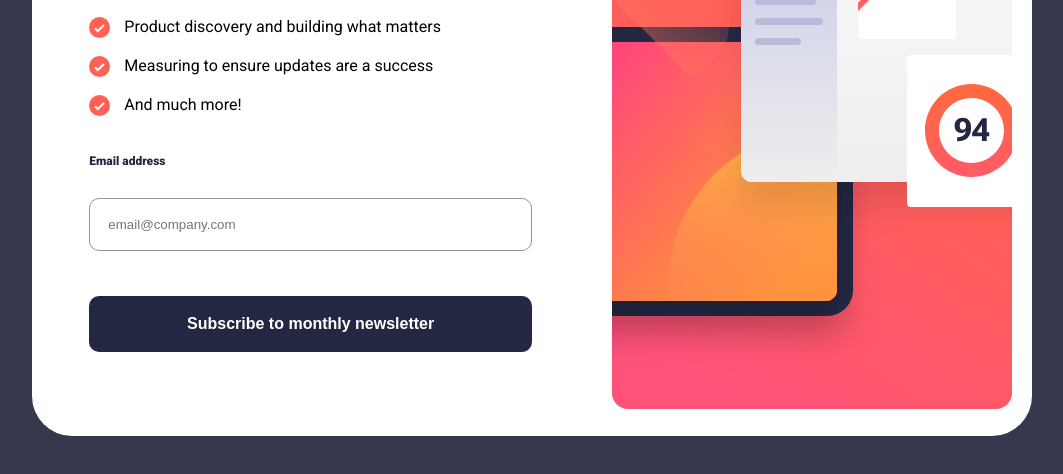
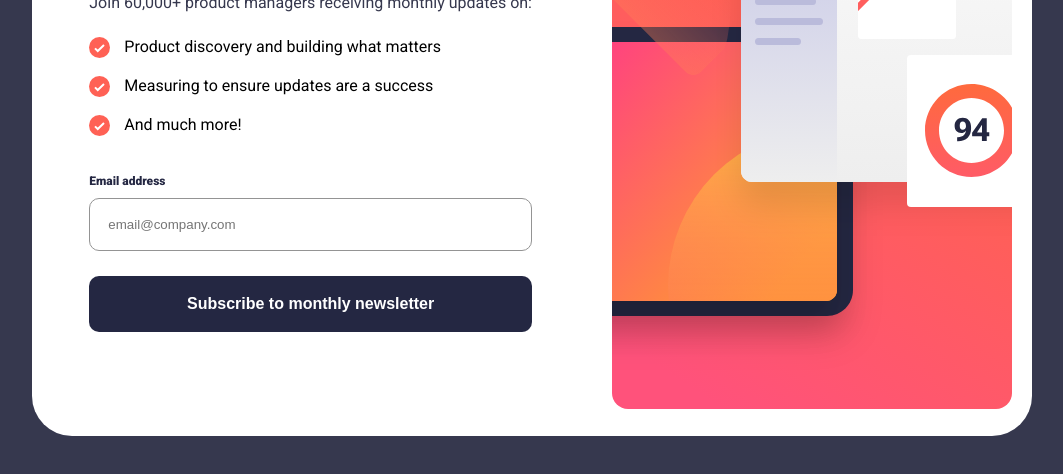
Before and after one commit to IagoOliveiraF/Newsletter-page, a plain HTML site: page index.html in a window 1536 px wide. Shown: the part 284-758 px from the top of the page, without its empty margins (236-1299 px from the left). Drawn offline with Linux system fonts and the light colour scheme.

```diff
--- a/CSS/style.css
+++ b/CSS/style.css
@@ -231,10 +231,6 @@
 
     }
 
-    .container_newsletter_section_content .container_newsletter_section_content_form form {
-        gap: 2rem;
-    }
-
     /*==========================CONTAINER_NEWSLETTER_ASIDE_IMAGE=========================*/
     .container_newsletter .wrapper .container_newsletter_background_image {
         width: min(40rem, 100%);
```
Also changed, not shown: 1 other file.
